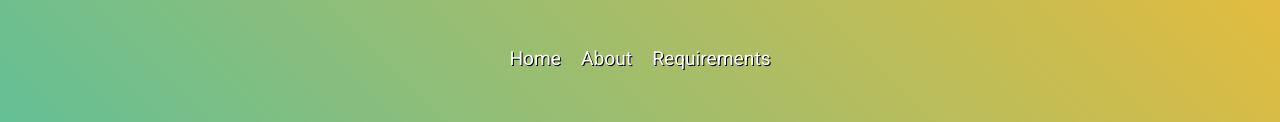
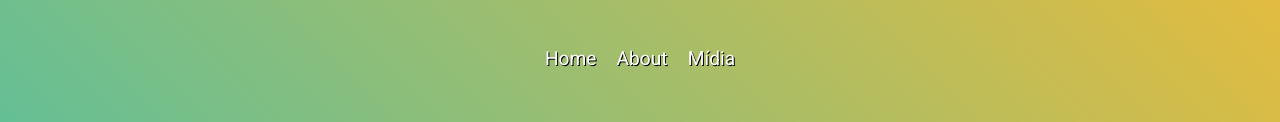
Before and after one commit to FlavioMattosDev/Geracao-Tech, a plain HTML site: page atv-02/index.html in a window 1280 px wide. Shown: the part 299-421 px from the top of the page. Drawn offline with Linux system fonts and the light colour scheme.

Commit message:
fix links

```diff
--- a/atv-02/index.html
+++ b/atv-02/index.html
@@ -116,7 +116,7 @@
         <ul class="links">
             <li><a href="#home">Home</a></li>
             <li><a href="#about">About</a></li>
-            <li><a href="#requirements">Requirements</a></li>
+            <li><a href="#midia">Mídia</a></li>
         </ul>
     </nav>
     <main>
@@ -126,7 +126,7 @@
                 Lorem ipsum dolor sit amet consectetur adipisicing elit. Culpa, eos!
             </p>
         </article>
-        <section class="musthave" id="requirements">
+        <section class="musthave">
             <h3>Requisitos:</h3>
             <ul>
                 <li>- Ter entre 18 e 29 anos;</li>
@@ -145,7 +145,7 @@
                 <li>- Alunos de escola pública terão preferência na seleção.</li>
             </ul>
         </section>
-        <section class="midia">
+        <section class="midia" id="midia">
             <audio controls src="https://www.myinstants.com/media/sounds/discord-notification.mp3"></audio>
             <video width="640" height="360" controls>
                 <source src="https://www.w3schools.com/html/mov_bbb.mp4" type="video/mp4">
```
